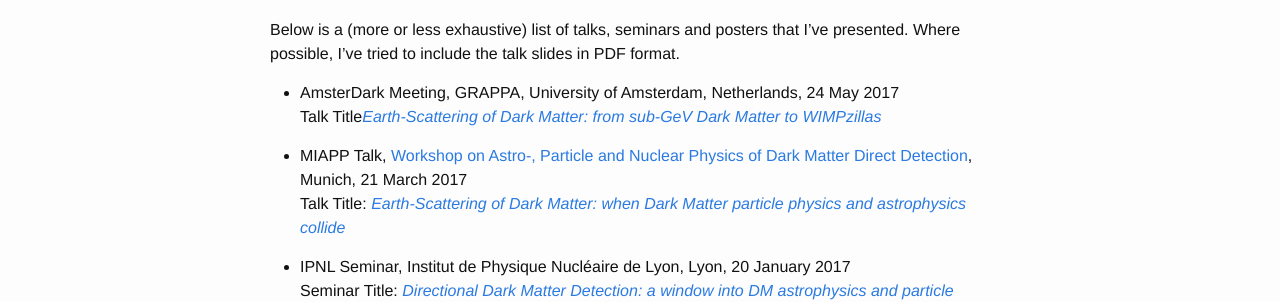
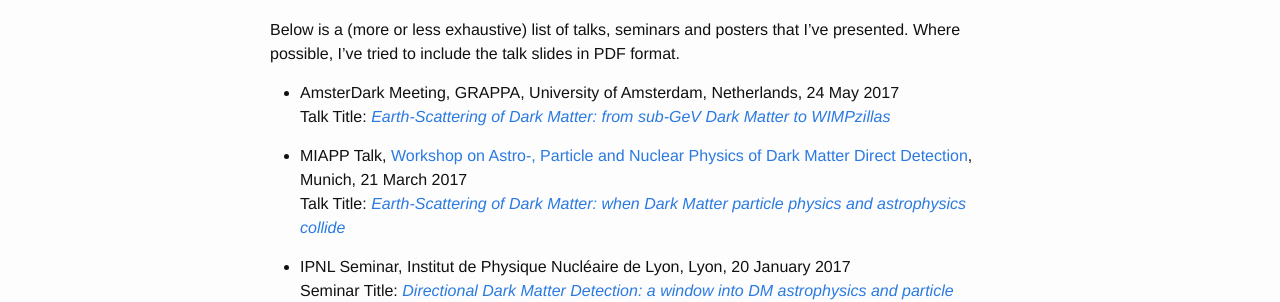
Before and after one commit to bradkav/bradkav.github.io, a Jekyll site: the page built from talks.md, in a window 1280 px wide and 900 px high. Shown: the part 125-427 px from the top of the window. Built offline with Jekyll 4.4.1, drawn with Linux system fonts in a browser that asks for light colours.

Commit message:
No, but seriously this time

```diff
--- a/talks.md
+++ b/talks.md
@@ -10,7 +10,7 @@ weight: 4
 Below is a (more or less exhaustive) list of talks, seminars and posters that I've presented. Where possible, I've tried to include the talk slides in PDF format.
 
 - AmsterDark Meeting, GRAPPA, University of Amsterdam, Netherlands, 24 May 2017
-Talk Title[*Earth-Scattering of Dark Matter: from sub-GeV Dark Matter to WIMPzillas*](/assets/slides/KAVANAGH-AmsterDark.pdf)
+Talk Title: [*Earth-Scattering of Dark Matter: from sub-GeV Dark Matter to WIMPzillas*](/assets/slides/KAVANAGH-AmsterDark.pdf)
 
 - MIAPP Talk, [Workshop on Astro-, Particle and Nuclear Physics of Dark Matter Direct Detection](http://www.munich-iapp.de/programmes-topical-workshops/2017/dark-matter-direct-detection/), Munich, 21 March 2017
 Talk Title: [*Earth-Scattering of Dark Matter: when Dark Matter particle physics and astrophysics collide*](/assets/slides/KAVANAGH-MIAPP2017.pdf)
```
